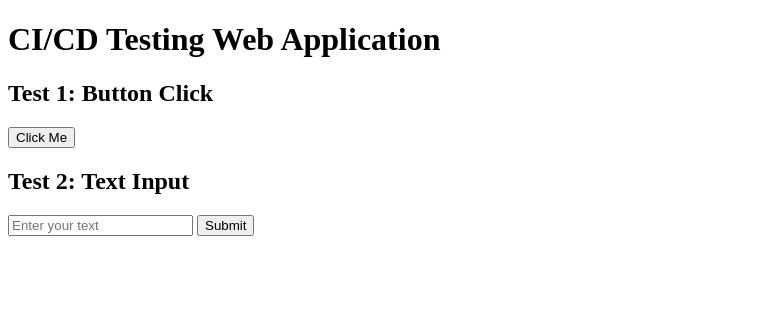
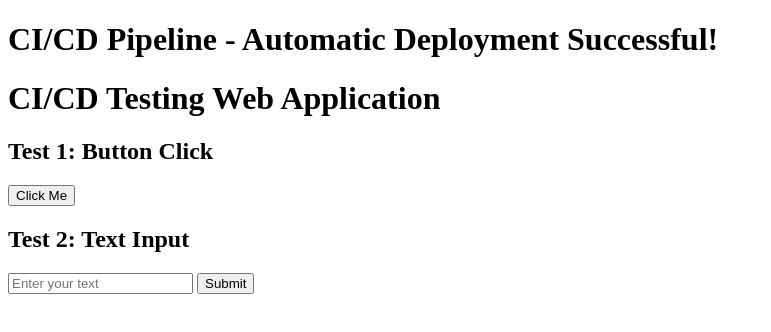
Before and after one commit to sidra971/cicd-assignment-fa23-bct-043, a plain HTML site: page index.html in a window 1280 px wide. Shown: the whole page, without its empty margins (0-771 px from the left). Drawn offline with Linux system fonts and the light colour scheme.

Commit message:
Test automatic Jenkins webhook trigger

```diff
--- a/index.html
+++ b/index.html
@@ -6,6 +6,7 @@
     <title>CI/CD Lab Assignment</title>
 </head>
 <body>
+    <h1>CI/CD Pipeline - Automatic Deployment Successful!</h1>
 
     <h1>CI/CD Testing Web Application</h1>
 
```
